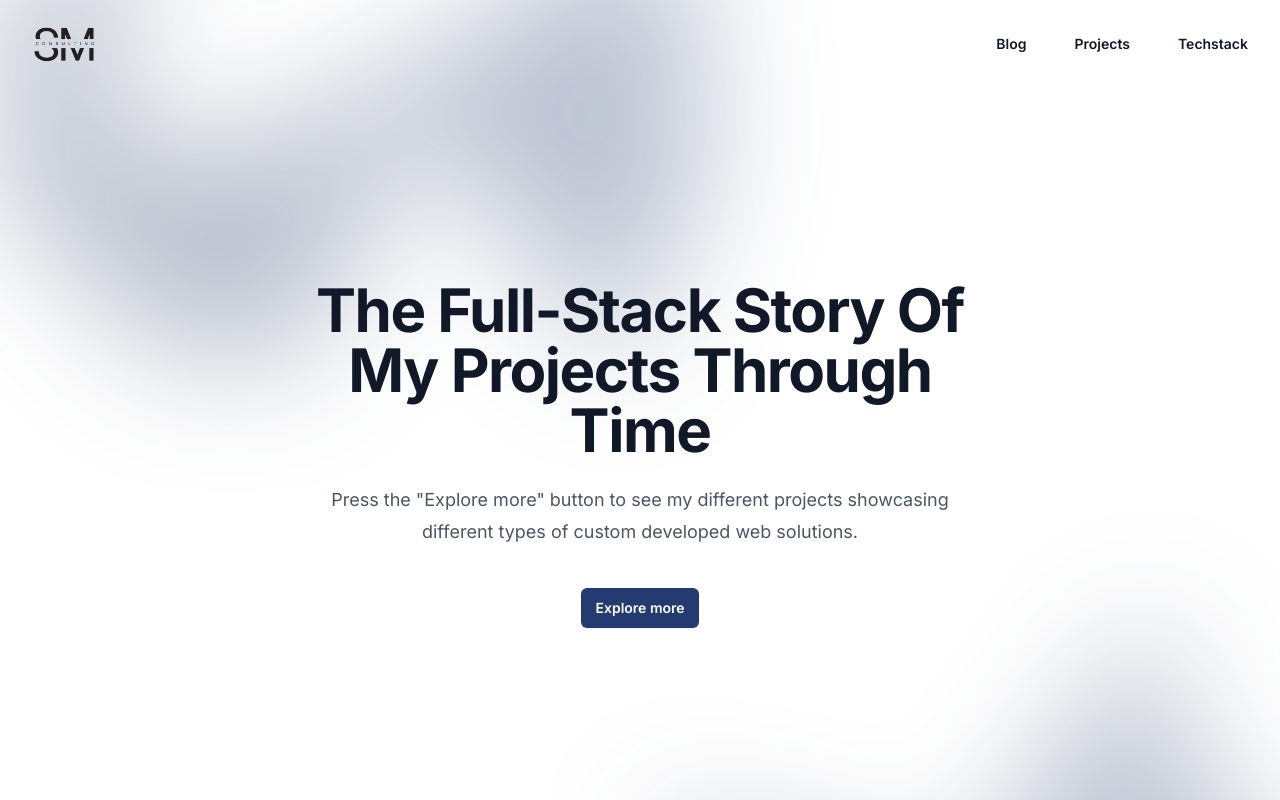
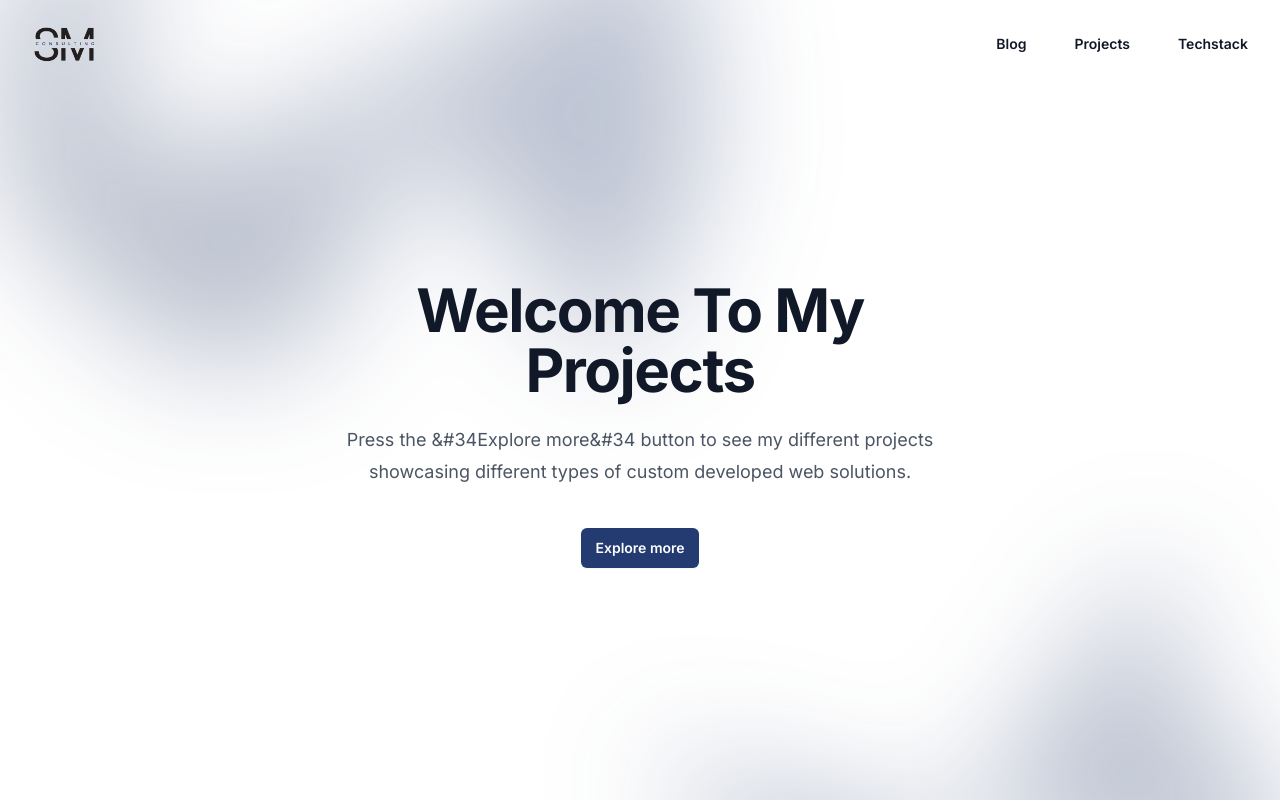
Before and after one commit to Flying0101/projects, a Next.js app: page / in a window 1280 px wide. Shown: the top 800 px of the page. Built offline with nearby package versions, Linux system fonts and the light colour scheme.

Commit message:
update css and links

```diff
--- a/src/components/Hero.tsx
+++ b/src/components/Hero.tsx
@@ -1,6 +1,8 @@
+
 const Hero = () => {
+
   return (
-    <div className="bg-white max-h-[90vh]">
+    <div className="bg-white min-h-90vh] " id="hero">
       <div className="relative isolate px-6 pt-14 lg:px-8">
         <div
           className="absolute inset-x-0 -top-40 -z-10 transform-gpu overflow-hidden blur-3xl sm:-top-80"
@@ -15,22 +17,21 @@ const Hero = () => {
           ></div>
         </div>
         <div className="mx-auto max-w-2xl py-32 sm:py-48 lg:py-56">
-
           <div className="text-center">
             <h1 className="text-4xl font-bold tracking-tight text-gray-900 sm:text-6xl">
-            The Full-Stack Story Of My Projects Through Time
+              Welcome To My Projects
             </h1>
             <p className="mt-6 text-lg leading-8 text-gray-600">
-             Press the "Explore more" button to see my different projects showcasing different types of custom developed web solutions.
+              Press the &#34Explore more&#34 button to see my different projects
+              showcasing different types of custom developed web solutions.
             </p>
             <div className="mt-10 flex items-center justify-center gap-x-6">
               <a
-                href="#"
+                href="#project"
                 className="rounded-md bg-lighterSecondary px-3.5 py-2.5 text-sm font-semibold text-white shadow-sm hover:bg-secondary focus-visible:outline focus-visible:outline-2 focus-visible:outline-offset-2 "
               >
                 Explore more
               </a>
-
             </div>
           </div>
         </div>
```
